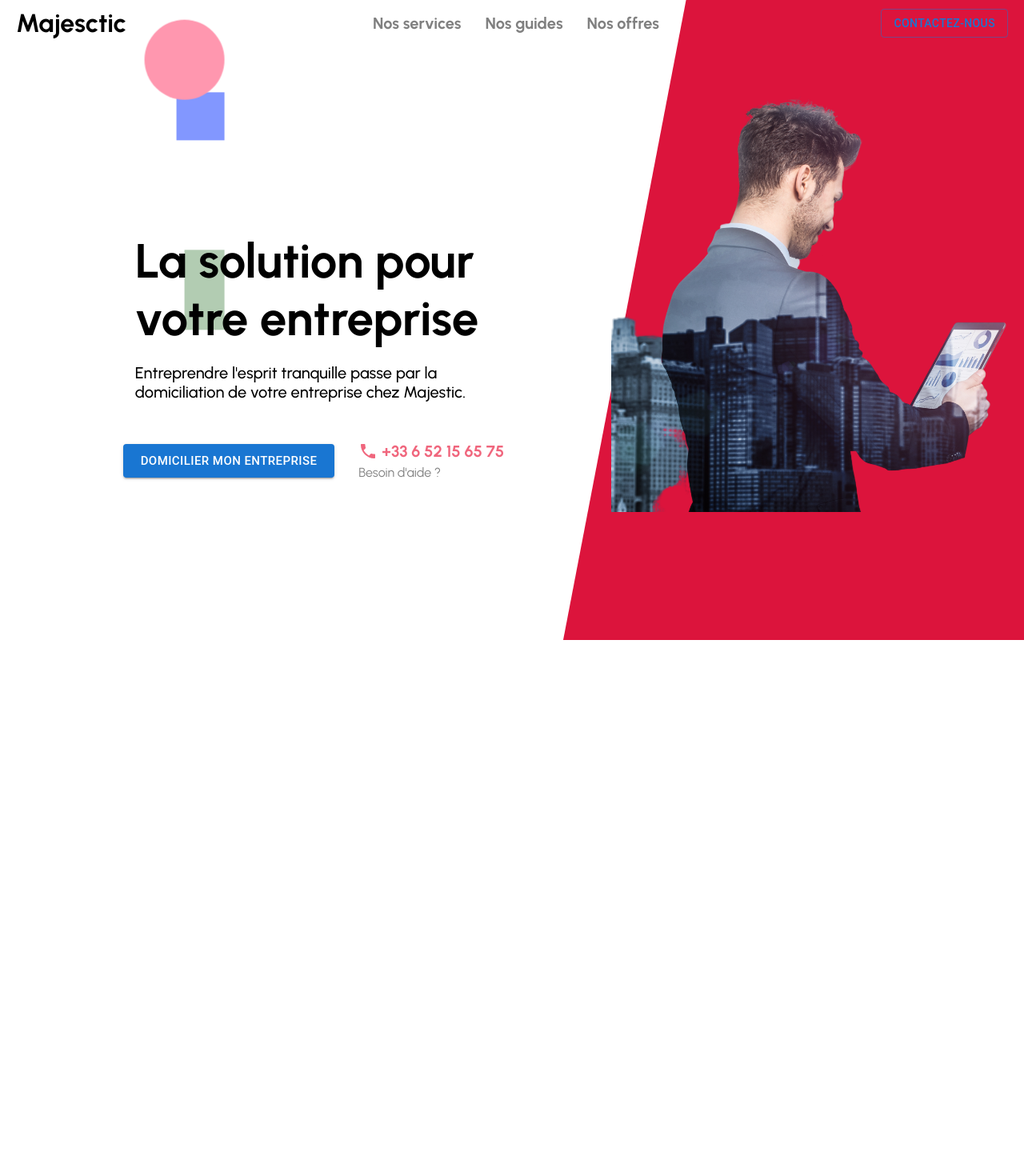
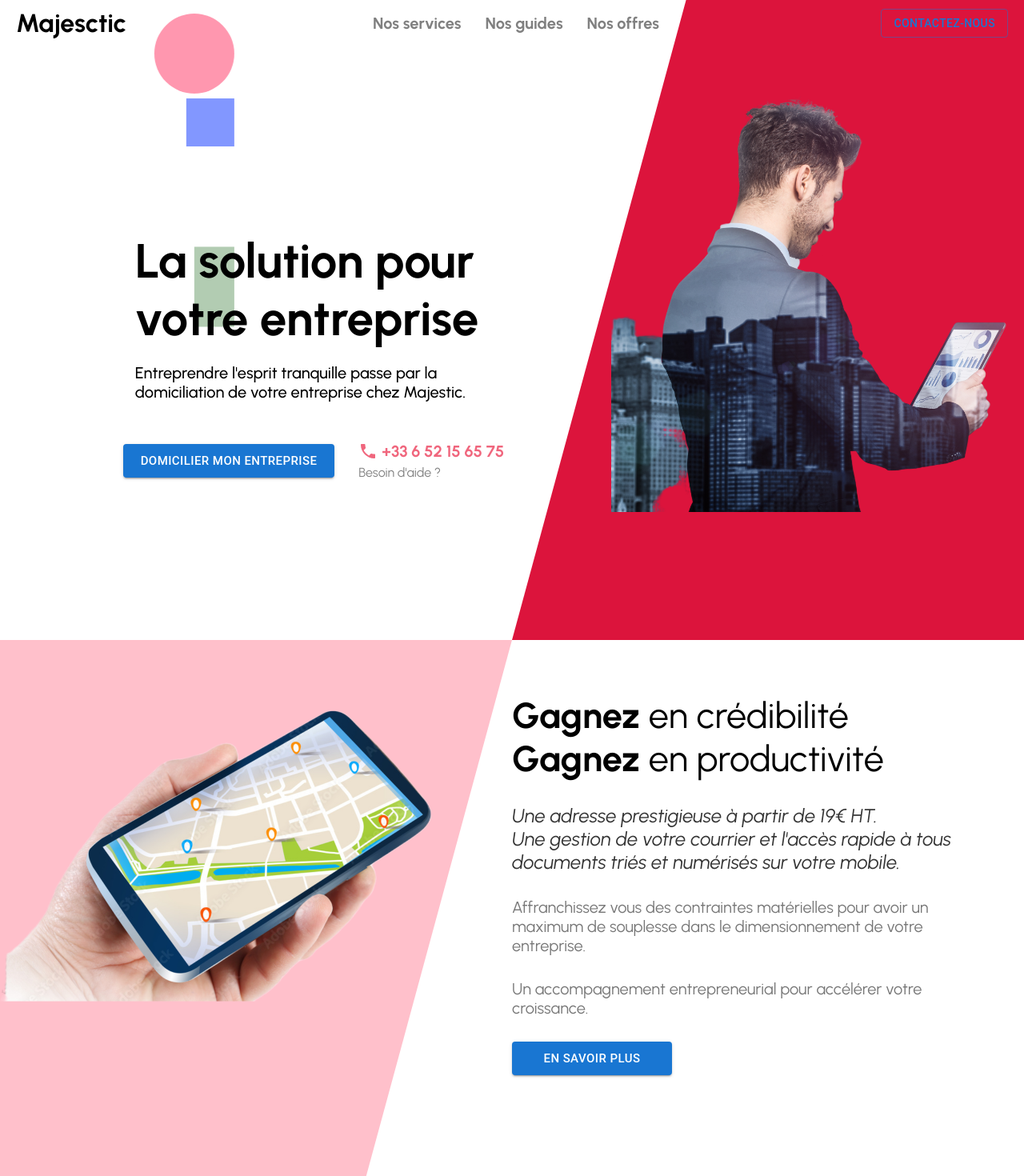
Before and after one commit to FaridAmimri/majestic-agency, a React (Create React App) app: page / in a window 1280 px wide. Shown: the top 1470 px of the page at 80% size. Before the commit the page ends 800 px from the top, so only its background shows below. Built offline with nearby package versions, Linux system fonts and the light colour scheme.

Commit message:
Add Feature section & polygon shape + animation

```diff
--- a/src/App.js
+++ b/src/App.js
@@ -1,16 +1,23 @@
 /** @format */
 
-import styled from 'styled-components'
+import styled, { css } from 'styled-components'
+import Feature from './components/Feature'
 import Introduction from './components/Introduction'
 import Navbar from './components/Navbar'
 
 function App() {
   return (
-    <Container className='App'>
-      <Navbar />
-      <Introduction />
-      <PolygonShape />
-    </Container>
+    <>
+      <Container>
+        <Navbar />
+        <Introduction />
+        <IntroductionShape />
+      </Container>
+      <Container>
+        <Feature />
+        <FeatureShape />
+      </Container>
+    </>
   )
 }
 
@@ -19,15 +26,26 @@ export default App
 const Container = styled.div`
   height: 100vh;
   overflow: hidden;
+  position: relative;
 `
 
-const PolygonShape = styled.div`
+const Shape = css`
   width: 100%;
   height: 100%;
   position: absolute;
   top: 0;
   left: 0;
-  clip-path: polygon(67% 0%, 100% 0%, 100% 100%, 55% 100%);
-  background-color: crimson;
   z-index: -1;
 `
+
+const IntroductionShape = styled.div`
+  ${Shape}
+  clip-path: polygon(67% 0%, 100% 0%, 100% 100%, 50% 100%);
+  background-color: crimson;
+`
+
+const FeatureShape = styled.div`
+  ${Shape}
+  clip-path: polygon(0 0, 50% 0%, 33% 100%, 0 100%);
+  background-color: pink;
+`
--- /dev/null
+++ b/src/components/Feature.jsx
@@ -0,0 +1,78 @@
+/** @format */
+
+import styled from 'styled-components'
+import Location from '../assets/location.png'
+import Button from '@mui/material/Button'
+import Animation from './Animation'
+
+function Feature() {
+  return (
+    <Container>
+      <Left>
+        <Image src={Location} />
+      </Left>
+      <Right>
+        <Title>
+          <b>Gagnez</b> en crédibilité
+          <br />
+          <b>Gagnez</b> en productivité
+        </Title>
+        <SubTitle>
+          Une adresse prestigieuse à partir de 19€ HT. <br />
+          Une gestion de votre courrier et l'accès rapide à tous documents triés
+          et numérisés sur votre mobile.
+        </SubTitle>
+        <Description>
+          Affranchissez vous des contraintes matérielles pour avoir un maximum
+          de souplesse dans le dimensionnement de votre entreprise.
+        </Description>
+        <Description>
+          Un accompagnement entrepreneurial pour accélérer votre croissance.
+        </Description>
+        <Button variant='contained' size='large' sx={{ width: '200px' }}>
+          En savoir plus
+        </Button>
+      </Right>
+      <Animation />
+    </Container>
+  )
+}
+
+export default Feature
+
+const Container = styled.div`
+  display: flex;
+`
+
+const Left = styled.div`
+  width: 50%;
+`
+
+const Image = styled.img`
+  width: 90%;
+`
+
+const Right = styled.div`
+  width: 50%;
+  display: flex;
+  flex-direction: column;
+  justify-content: flex-end;
+  padding: 0 40px;
+`
+
+const Title = styled.span`
+  font-size: 45px;
+`
+
+const SubTitle = styled.span`
+  font-size: 24px;
+  font-style: italic;
+  color: #333;
+  margin: 30px 0;
+`
+
+const Description = styled.span`
+  font-size: 20px;
+  color: #777;
+  margin-bottom: 30px;
+`
```
Also changed, not shown: src/assets/location.png (added).
